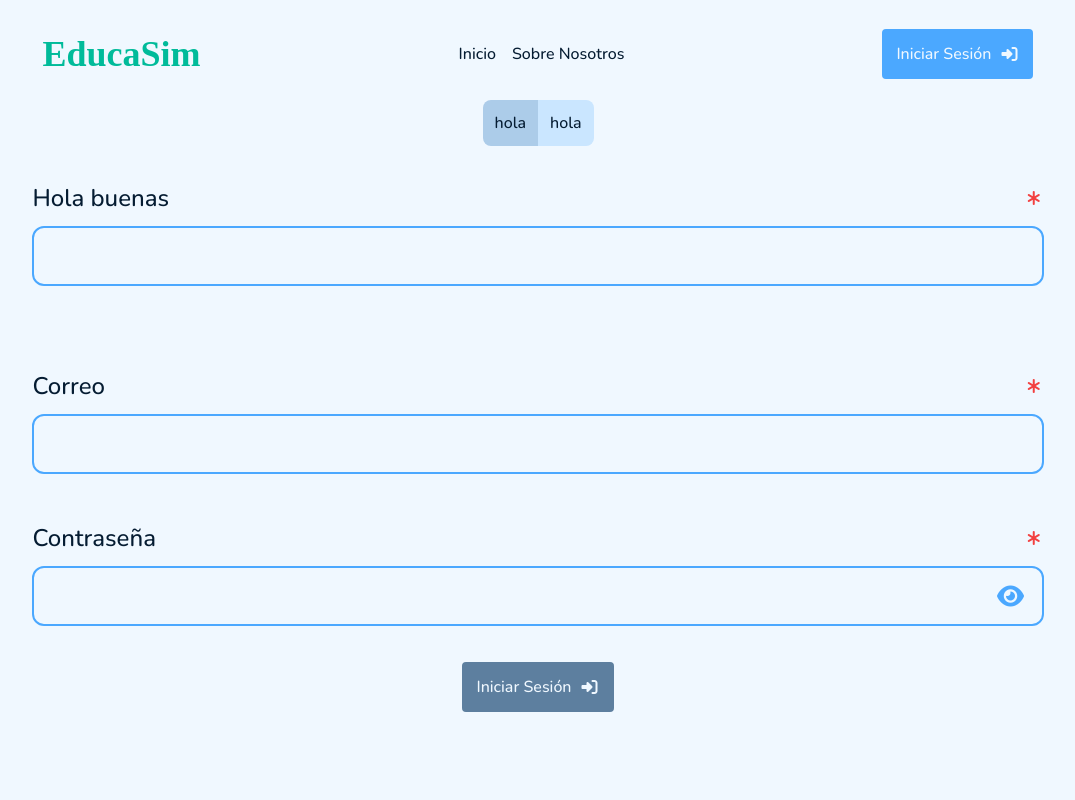
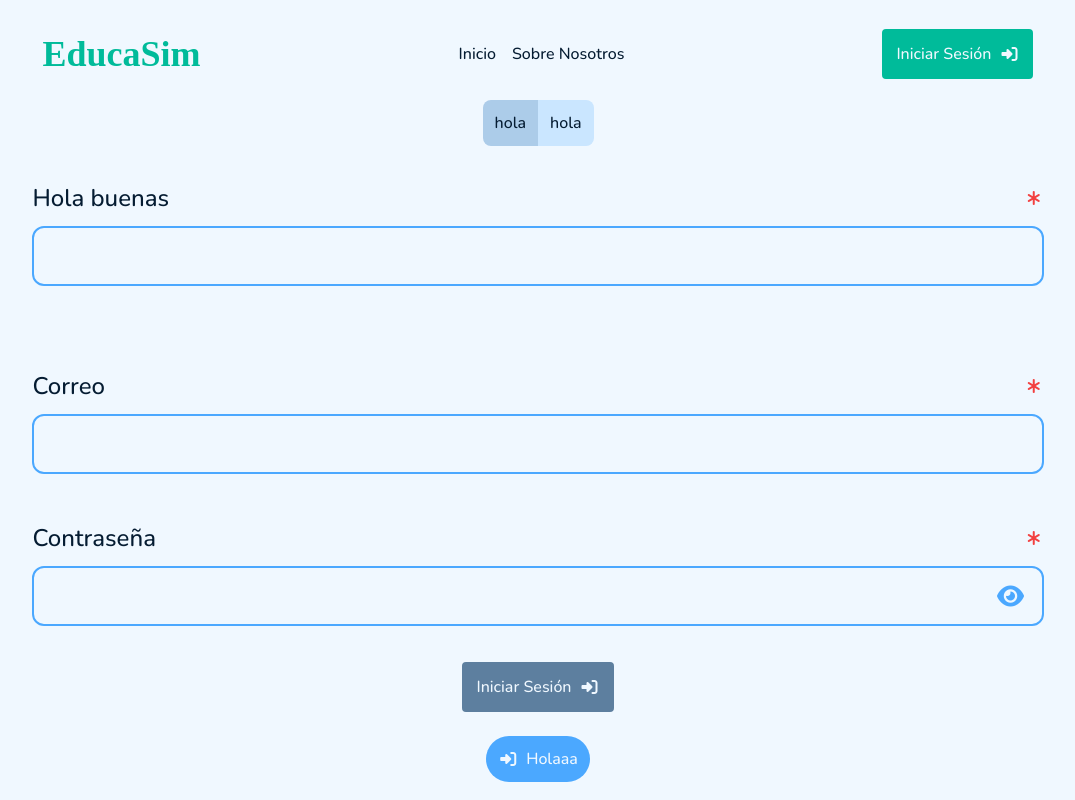
Before and after one commit to AjeinDevelopers/EducaSim, a React (Create React App) app: page /play in a window 1280 px wide. Shown: the whole page, without its empty margins (102-1177 px from the left). Built offline with nearby package versions, Linux system fonts and the light colour scheme; a web font is replaced by a local one.

Commit message:
Integracion pill y arreglo de bugs

```diff
--- a/src/componentes/boton/boton.jsx
+++ b/src/componentes/boton/boton.jsx
@@ -23,7 +23,7 @@ import './boton.css';
 
 export default function Boton (props) {
     return(
-        <button style={{...(props.plano ? {borderRadius: "0"} : {})}} className={props.disabled ? (props.size + " disabled") : (props.size + " " + props.Styke)} onClick={props.handleClick} formAction={props.action} formMethod={props.method} disabled={props.disabled}>
+        <button style={{...(props.plano ? {borderRadius: "0"} : {})}} className={props.disabled ? (props.size + " disabled") : (props.size + " " + props.Style)} onClick={props.handleClick} formAction={props.action} formMethod={props.method} disabled={props.disabled}>
             {props.showIcon1 && <i className={props.icon1}></i>}
             <t5>{props.text}</t5>
             {props.showIcon2 && <i className={props.icon2}></i>}
--- a/src/componentes/input/input.css
+++ b/src/componentes/input/input.css
@@ -1,4 +1,4 @@
-#container{
+#Input-container{
     display: flex;
     width: 100%;
     padding: var(--US, 12px) var(--XXXS, 16px);
--- a/src/componentes/input/input.jsx
+++ b/src/componentes/input/input.jsx
@@ -57,7 +57,7 @@ export default function Input(props){
 
     return(
 
-        <div id={"container"} className={estilo}>
+        <div id={"Input-container"} className={estilo}>
             <div className={"label-container"}>
                 <t5 className={"label"}>{props.label}</t5>
                 {props.required && <i className={"fa-solid fa-asterisk fa-fw"} style={{color: "#F24040"}}></i>}
--- a/src/componentes/input/inputEmail.jsx
+++ b/src/componentes/input/inputEmail.jsx
@@ -37,7 +37,7 @@ export default function InputEmail(props){
     }, [props.EmailError]);
 
     return(
-        <div id={"container"} className={estilo}>
+        <div id={"Input-container"} className={estilo}>
             <div className={"label-container"}>
                 <t5 className={"label"}>{props.label}</t5>
                 {props.required && <i className={"fa-solid fa-asterisk fa-fw"} style={{color: "#F24040"}}></i>}
--- a/src/componentes/input/inputPassword.jsx
+++ b/src/componentes/input/inputPassword.jsx
@@ -41,7 +41,7 @@ export default function InputPassword(props){
     }, [props.PasswordError]);
 
     return(
-        <div id={"container"} className={estilo}>
+        <div id={"Input-container"} className={estilo}>
             <div className={"label-container"}>
                 <t5 className={"label"}>{props.label}</t5>
                 {props.required && <i className={"fa-solid fa-asterisk fa-fw"} style={{color: "#F24040"}}></i>}
--- a/src/componentes/multiboton/multiLinks.css
+++ b/src/componentes/multiboton/multiLinks.css
@@ -1,8 +1,9 @@
-.container{
+.multi-links-container{
     display: flex;
     justify-content: center;
     align-items: flex-start;
     overflow: hidden;
+    flex-direction: row;
     border-radius: var(--US, 8px);
 }
 
--- a/src/componentes/multiboton/multiLinks.jsx
+++ b/src/componentes/multiboton/multiLinks.jsx
@@ -30,7 +30,7 @@ import Link from './link.jsx';
 
 export default function MultiLinks(props){
     return(
-        <nav className={"container"}>
+        <nav className={"multi-links-container"}>
             {props.show1 && <Link text={props.text1} showIcon1={props.showIcon1} icon1={props.icon1} toLink = {props.to1}/>}
             {props.show2 && <Link text={props.text2} showIcon2={props.showIcon2} icon2={props.icon1} toLink = {props.to2}/>}
             {props.show3 && <Link text={props.text3} showIcon3={props.showIcon3} icon3={props.icon1} toLink = {props.to3}/>}
--- /dev/null
+++ b/src/componentes/pill/pill.css
@@ -0,0 +1,9 @@
+#Pill-Container{
+    display: flex;
+    padding: var(--XXXS, 16px);
+    align-items: center;
+    gap: var(--US, 12px);
+    border-radius: var(--L, 64px);
+    background: var(--color-principal, #4BA8FF);
+    color: var(--color-text-alt, #F0F8FF);
+}
--- a/src/componentes/pill/pill.jsx
+++ b/src/componentes/pill/pill.jsx
@@ -1,8 +1,10 @@
 import React from "react";
+import "./pill.css";
 
 export default function Pill(props) {
     return(
-        <div id={"container"} className={props.size + " " + props.Style}>
+        <div id={"Pill-Container"} className={props.size + " " + props.Style}>
+            {props.showIcon && <i className={props.icon}></i>}
             <t5>{props.text}</t5>
         </div>
     )
--- a/src/modelos/header/PromoHeader.jsx
+++ b/src/modelos/header/PromoHeader.jsx
@@ -11,7 +11,7 @@ export default function PromoHeader() {
           <NavLink className={(navData) => (navData.isActive ? "activeStyle" : '')} to="/" ><t6>Inicio</t6></NavLink>
           <NavLink className={(navData) => (navData.isActive ? "activeStyle" : '')} activeClassName = {"activeStyle"} to='/nosotros'><t6>Sobre Nosotros</t6></NavLink>
         </nav>
-        <Boton size = {"small"} estilo={"secondary"} text={"Iniciar Sesión"} showIcon2={true} icon2={"fa-solid fa-right-to-bracket fa-fw"} handleClick={click}/>
+        <Boton size = {"small"} Style={"secondary"} text={"Iniciar Sesión"} showIcon2={true} icon2={"fa-solid fa-right-to-bracket fa-fw"} handleClick={click}/>
     </header>
   );
 }
--- a/src/pages/Playground.js
+++ b/src/pages/Playground.js
@@ -6,6 +6,7 @@ import InputEmail from "../componentes/input/inputEmail.jsx";
 import Input from "../componentes/input/input.jsx"
 import {useState, useEffect} from "react";
 import MultiLinks from "../componentes/multiboton/multiLinks";
+import Pill from "../componentes/pill/pill.jsx";
 //import Dropdown from "../componentes/dropdown/dropdown";
 
 export default function Playground (){
@@ -41,7 +42,7 @@ export default function Playground (){
 
         <div style={{width: "80%", display: "flex", flexDirection: "column", alignItems: "center"}}>
             <PromoHeader />
-
+            <div style={{width: "100%", flexDirection: "column", alignItems:"center", gap:"24px"}}>
                 <form style={{width: "100%", display: "flex", flexDirection: "column", alignItems: "center", gap: "24px"}}
                     action={""} method={"get"}>
                     <MultiLinks text1={"hola"} text2={"hola"} text3={"hola"} show1={true} show2={true} showIcon1={false} showIcon2={false}
@@ -51,8 +52,10 @@ export default function Playground (){
                     <InputPassword label={"Contraseña"} PasswordError={handlePasswordError} required={true} register = {true}/>
                     <Boton size = {"small"} Style={"secondary"} text={"Iniciar Sesión"} showIcon2={true}
                         icon2={"fa-solid fa-right-to-bracket fa-fw"} method={"SUMBIT"} {...(sendForm ? { disabled: false } : { disabled: true })} />
+                </form>
 
-            </form>
+                <Pill text={"Holaaa"} size={"small"} showIcon={true} icon={"fa-solid fa-right-to-bracket fa-fw"}/>
+            </div>
         </div>
 
     )
```
Lines whose indentation alone changed are shown as unchanged.
